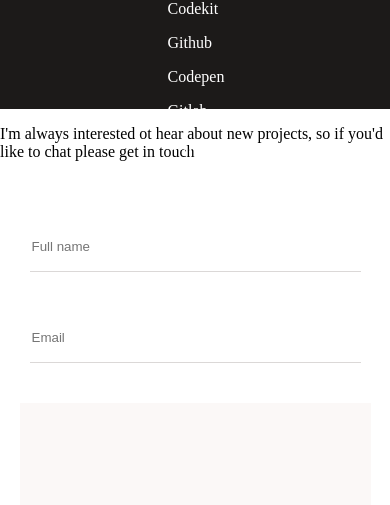
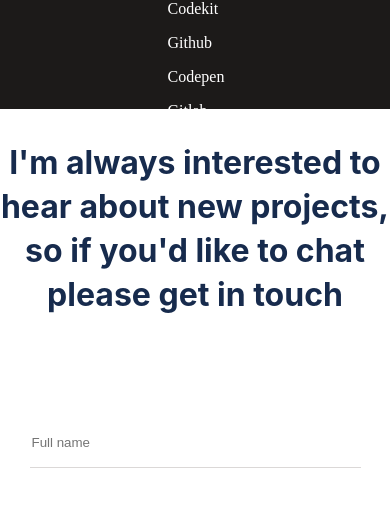
Before and after one commit to Adebayo-George/mobile-website, a website: page index.html in a window 390 px wide. Shown: the part 5302-5807 px from the top of the page. Drawn offline with Linux system fonts and the light colour scheme.

Commit message:
Finish form of mobile website version

```diff
--- a/index.html
+++ b/index.html
@@ -176,7 +176,7 @@
   </section>
   <section>
     <div class="section-four">
-      <p class="section-header">I'm always interested ot hear about new projects,
+      <p class="section-header">I'm always interested to hear about new projects,
         so if you'd like to chat please get in touch</p>
       <form class="form-content" action="https://formspree.io/f/xeqdoddn" method="post">
         <input class="text-input" type="text" name="text" placeholder="Full name" maxlength="30" required>
@@ -185,8 +185,7 @@
         </textarea>
         <button class="contact-btn">Get in touch</button>
       </form>
-       </div>
-    <div class="form-icon">
+      <div class="form-icon">
       <ul class="list">
         <li class="icon1"><a href="https://github.com/Adebayo-George"><img src="mobile-version-images/github.png"
               alt=""></a></li>
@@ -197,6 +196,8 @@
         <li class="icon1"><a href="#"><img src="mobile-version-images/hands.png" alt=""></a></li>
         <li class="icon1"><a href="#"><img src="mobile-version-images/medium.png" alt=""></a></li>
       </ul>
+       </div>
+
     </div>
   </section>
 </body>
--- a/styles.css
+++ b/styles.css
@@ -312,8 +312,19 @@
 .section-four {
   height: 50vh;
 }
+
+.section-header {
+  height: 216px;
+  font-family: 'Inter', sans-serif;
+  font-style: normal;
+  font-weight: 700;
+  font-size: 32px;
+  line-height: 44px;
+  text-align: center;
+  color: #172B4D;
+}
+
 .form-content {
-
   display: flex;
   flex-direction: column;
   background-color: white;
@@ -332,7 +343,6 @@
 }
 
 .text-area {
-  justify-content: ;
   width: 327px;
   height: 114px;
   background-color: #FBF8F7;
```
